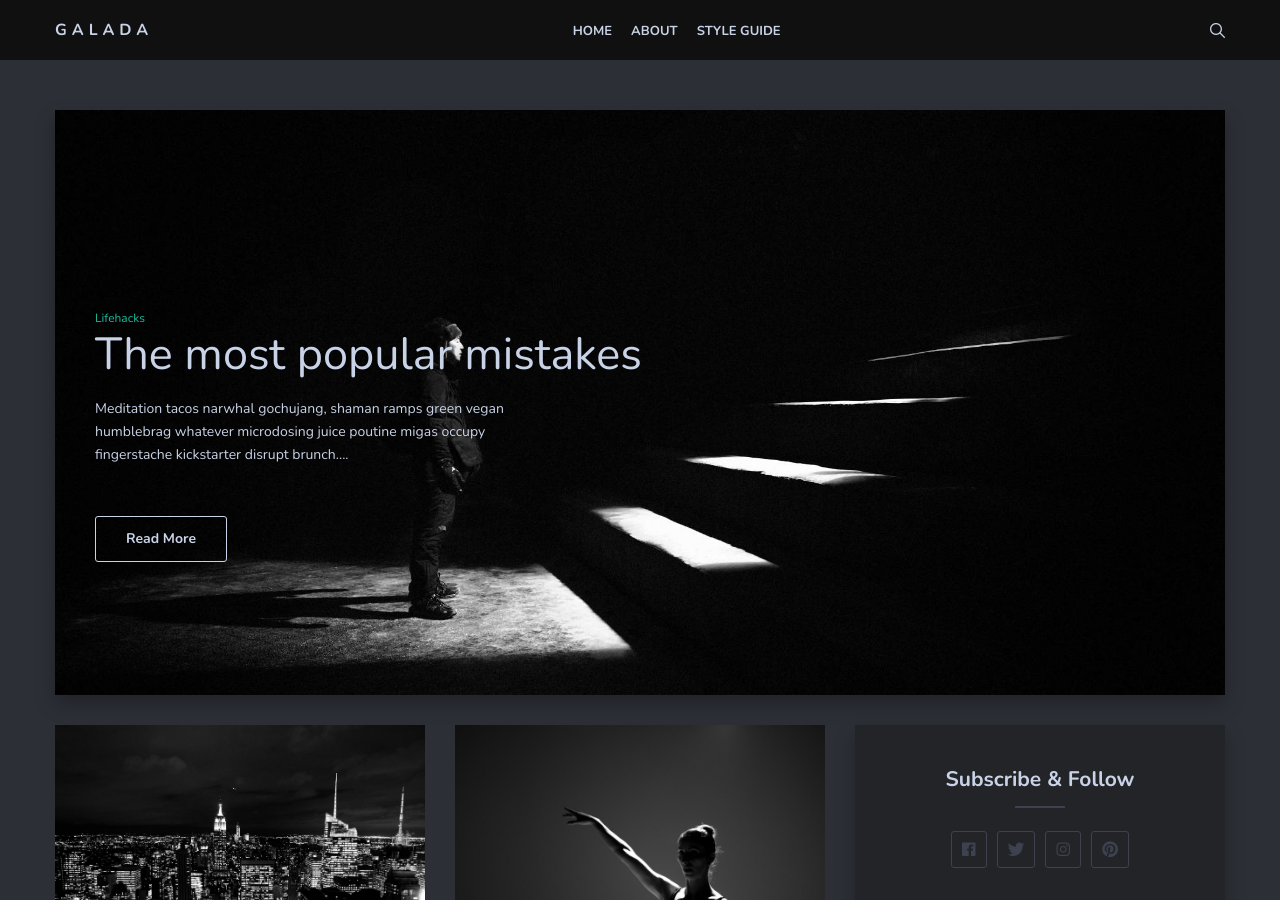
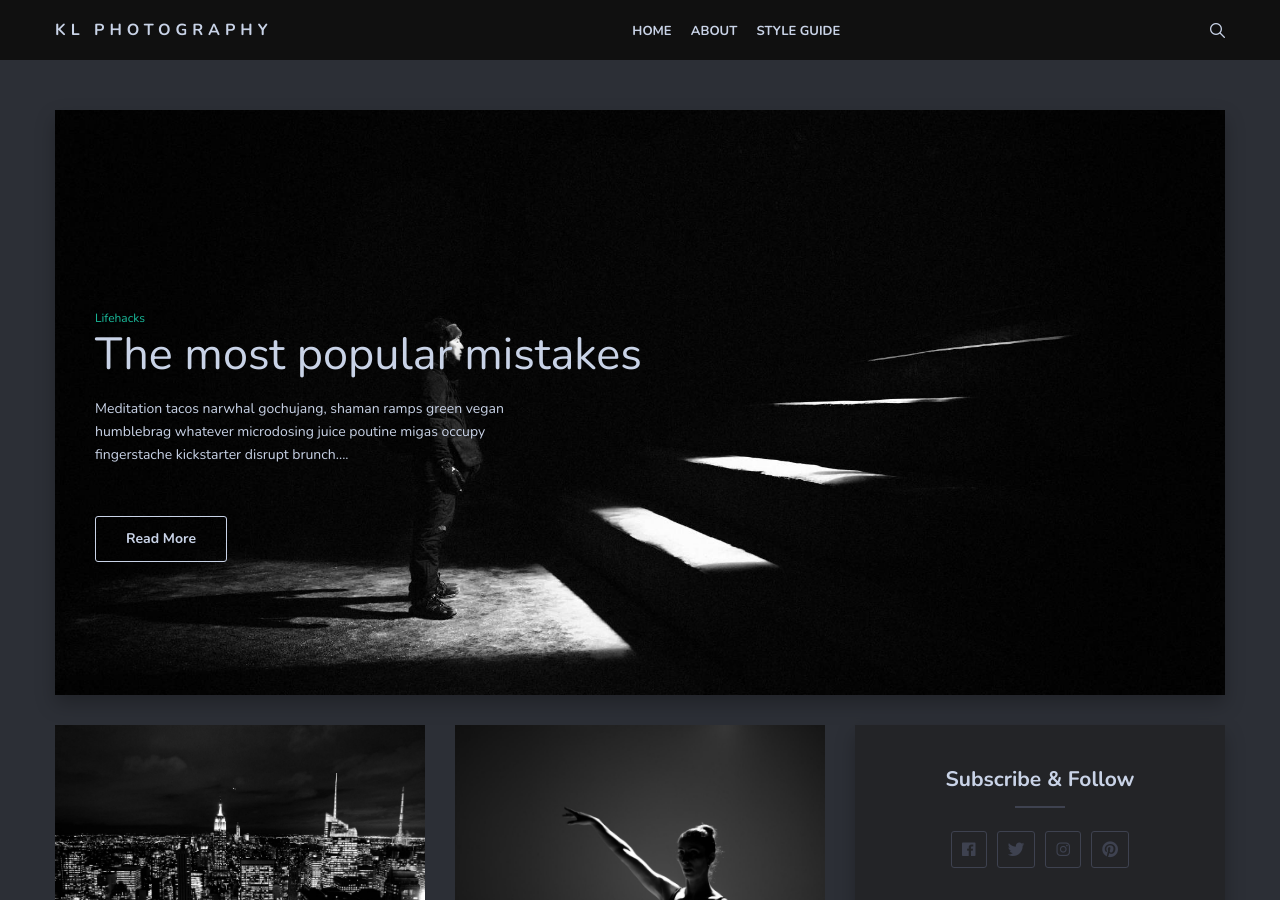
Before and after one commit to eXodus1440/klphotography, a Jekyll site: the page built from index.html, in a window 1280 px wide and 900 px high. Built offline with Jekyll 4.4.1, drawn with Linux system fonts in a browser that asks for light colours; nearby versions of some CDN libraries; the list of posts is cut into pages by our own code.

Commit message:
Update header.html

```diff
--- a/_includes/header.html
+++ b/_includes/header.html
@@ -4,7 +4,7 @@
       <div class="col col-12">
         <div class="header-box">
           <div class="logo-title">
-            <a href="{{site.baseurl}}/" class="logo-text">Galada</a>
+            <a href="{{site.baseurl}}/" class="logo-text">KL Photography</a>
           </div>
 
           <nav class="nav-menu">
```
